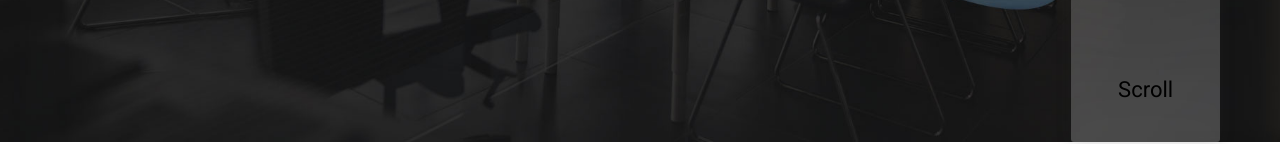
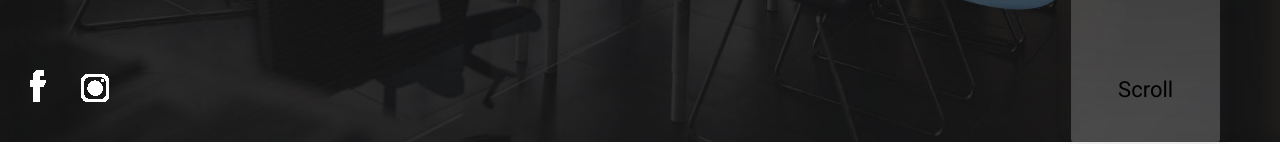
Before and after one commit to Lub4ikChe/SitesLayOut, a plain HTML site: page test-task/index.html in a window 1280 px wide. Shown: the part 658-802 px from the top of the page. Drawn offline with nearby package versions, Linux system fonts and the light colour scheme; the site is published under a folder, as on GitHub Pages, so addresses that start at the root find nothing.

Commit message:
Update index.html

```diff
--- a/test-task/index.html
+++ b/test-task/index.html
@@ -41,8 +41,8 @@
                 </nav>
             </div>
             <div class="sociable-media">
-                <a href="#"><img src="/images/icon-facebook.png" alt=""></a>
-                <a href="#"><img src="/images/icon-insta.png" alt=""></a>
+                <a href="#"><img src="./images/icon-facebook.png" alt=""></a>
+                <a href="#"><img src="./images/icon-insta.png" alt=""></a>
             </div>
         </div>
     </header>
```
